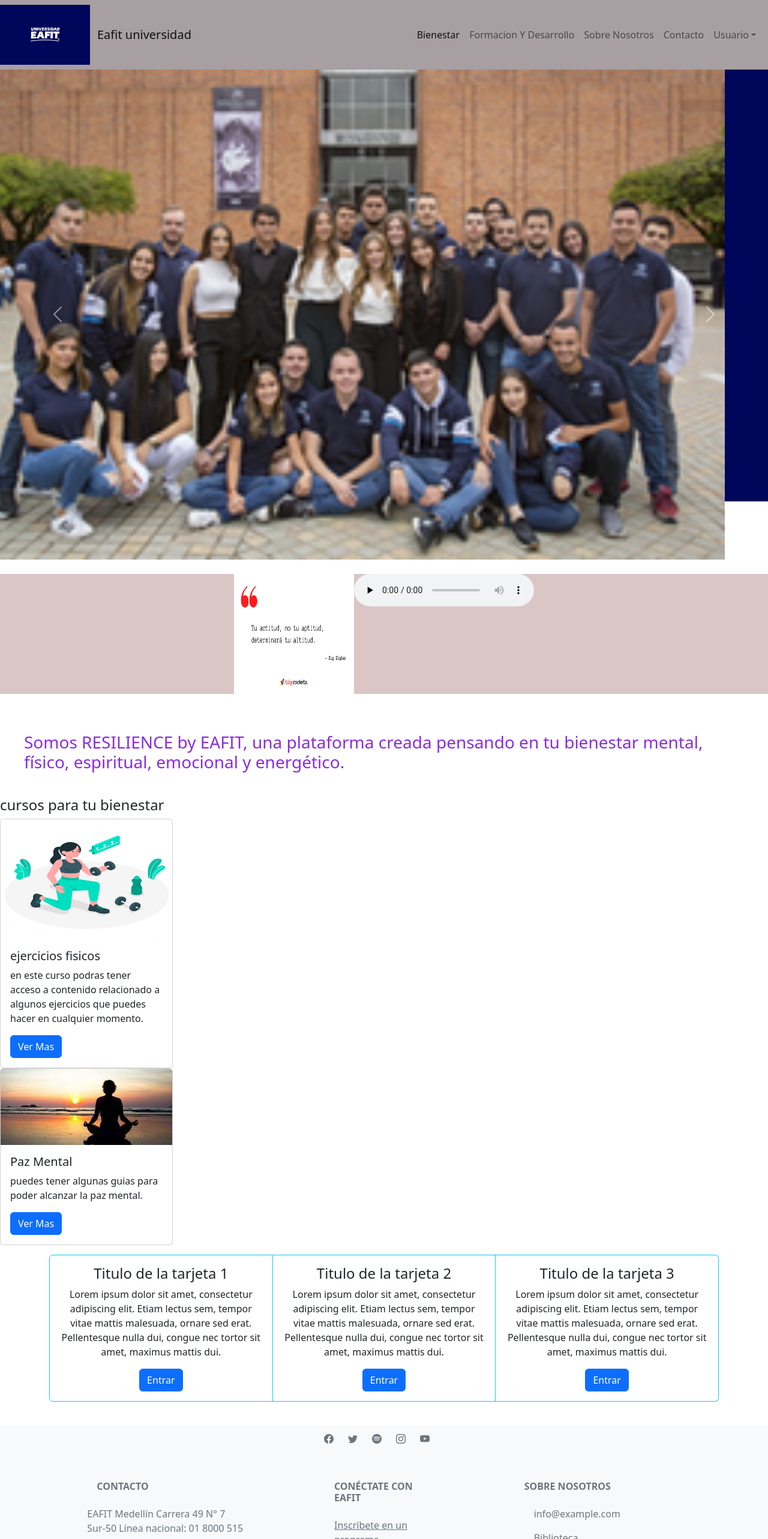
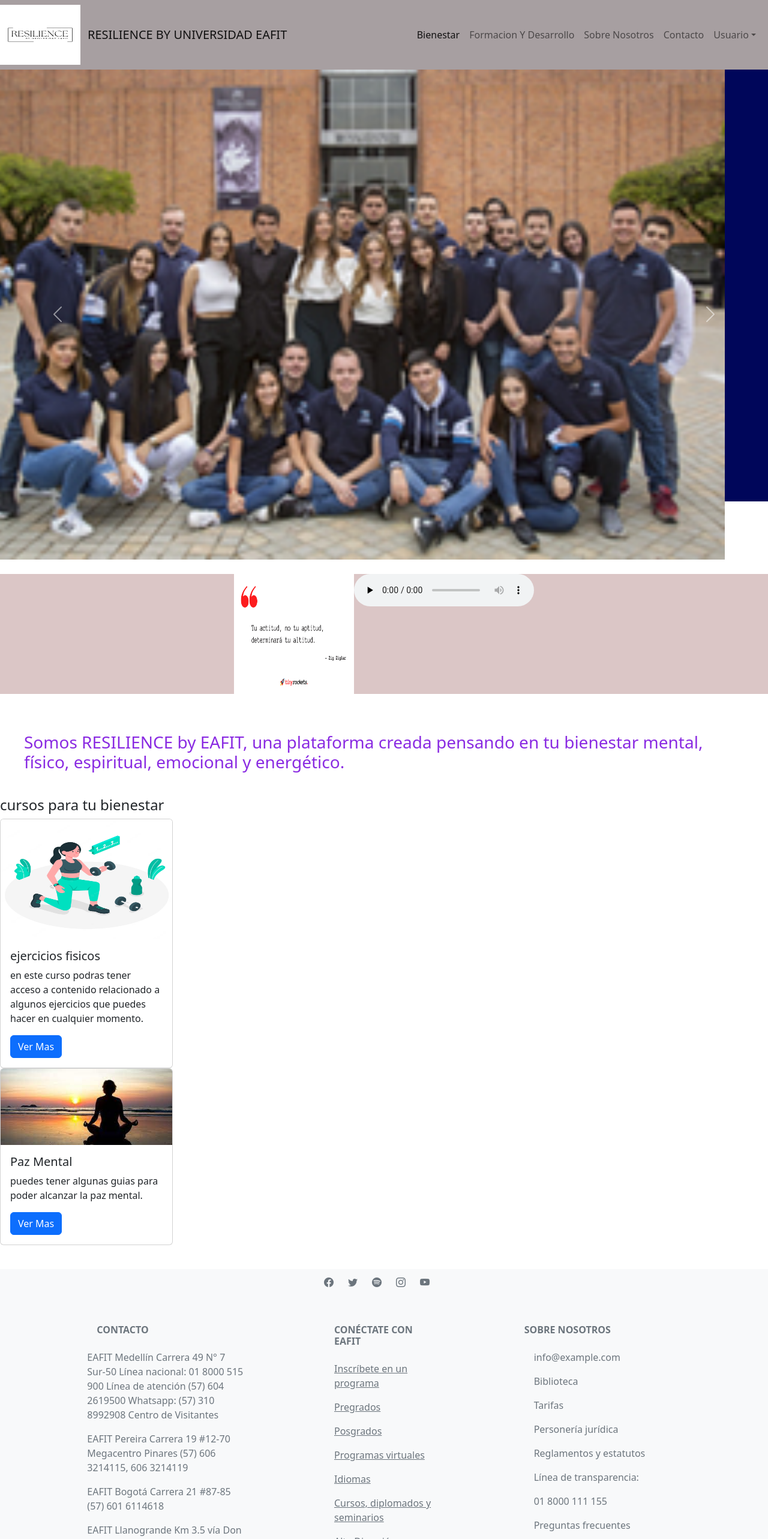
Before and after one commit to BREILYN1/maquetacion, an Angular app: page / in a window 1280 px wide. Shown: the top 2566 px of the page at 60% size. Built offline with nearby package versions, Linux system fonts and the light colour scheme; data requests are answered from the project's data file.

Commit message:
nuevos cambios

```diff
--- a/src/app/app.module.ts
+++ b/src/app/app.module.ts
@@ -4,16 +4,18 @@
 import { HeaderComponent } from './header/header.component';
 import { MainComponent } from './main/main.component';
 import { FooterComponent } from './footer/footer.component';
+import { HttpClientModule } from '@angular/common/http';
 
 @NgModule({
   declarations: [
     AppComponent,
     HeaderComponent,
     MainComponent,
-    FooterComponent
+    FooterComponent,
   ],
   imports: [
-    BrowserModule
+    BrowserModule,
+    HttpClientModule
   ],
   providers: [],
   bootstrap: [AppComponent]
--- /dev/null
+++ b/src/app/employee.model.ts
@@ -0,0 +1 @@
+// export class Employee { img:string;  title: string;}
--- a/src/app/header/header.component.html
+++ b/src/app/header/header.component.html
@@ -1,13 +1,13 @@
 <link rel="stylesheet" href="./header.component.css" />
 <nav class="navbar navbar-expand-lg navbar-light bg-light">
   <img
-    src="../../assets/img/logoEafit.jpg"
+    src="../../assets/img/logo.jpg"
     alt="logoEafit"
     height="100px"
     width="150px"
   />
   <div class="container-fluid">
-    <a class="navbar-brand" href="#">Eafit universidad</a>
+    <a class="navbar-brand" href="#">RESILIENCE BY UNIVERSIDAD EAFIT</a>
     <button
       class="navbar-toggler"
       type="button"
--- a/src/app/main/main.component.html
+++ b/src/app/main/main.component.html
@@ -38,7 +38,7 @@
 </div>
 
 
-<div class="container">
+<!-- <div class="container">
     <div class="card-group mt-3">
 
       <div class="card text-center border-info">
@@ -72,4 +72,4 @@
       </div>
 
     </div>
-  </div>
+  </div>   -->
--- a/src/app/main/main.component.ts
+++ b/src/app/main/main.component.ts
@@ -1,10 +1,22 @@
 import { Component } from '@angular/core';
+import { HttpClient } from '@angular/common/http';
+
+
 
 @Component({
   selector: 'app-main',
   templateUrl: './main.component.html',
   styleUrls: ['./main.component.css']
 })
+
 export class MainComponent {
-
+  constructor(private http: HttpClient) { }
+  url = "http://localhost:3000/cursos";
+  async getConditionalDataUsingAsync() {
+    let data = await this.http.get<any>(this.url).toPromise();
+    console.log(data)
+  }
+  ngOnInit() {
+    this.getConditionalDataUsingAsync()
+  }
 }
--- /dev/null
+++ b/src/json/db.json
@@ -0,0 +1,15 @@
+{
+    "cursos": [
+        {
+            "img": "url de imagen",
+            "title": "titulo",
+            "descripcion": "carreta"
+        },
+        {
+            "img": "url de imagen",
+            "title": "titulo",
+            "descripcion": "carreta"
+        }
+    ]
+
+}
```
Also changed, not shown: src/assets/img/logo.jpg (added).
